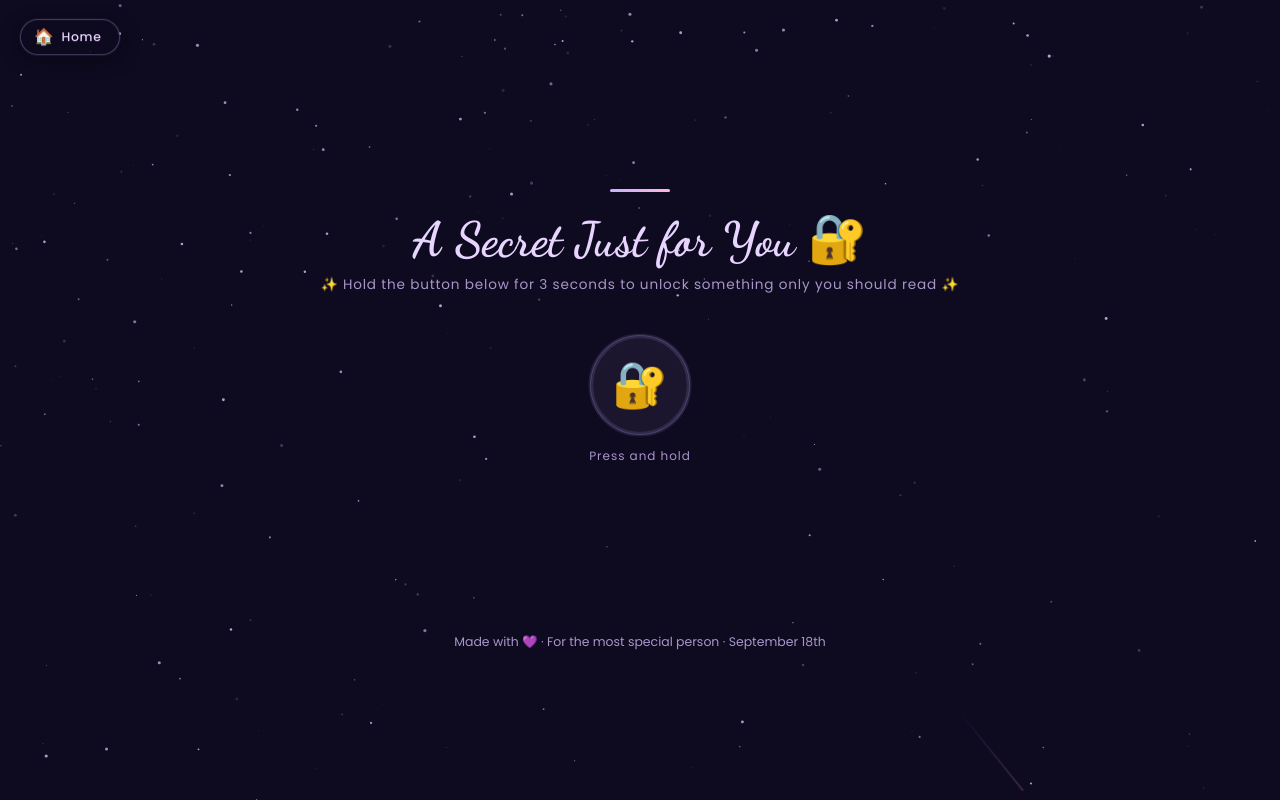
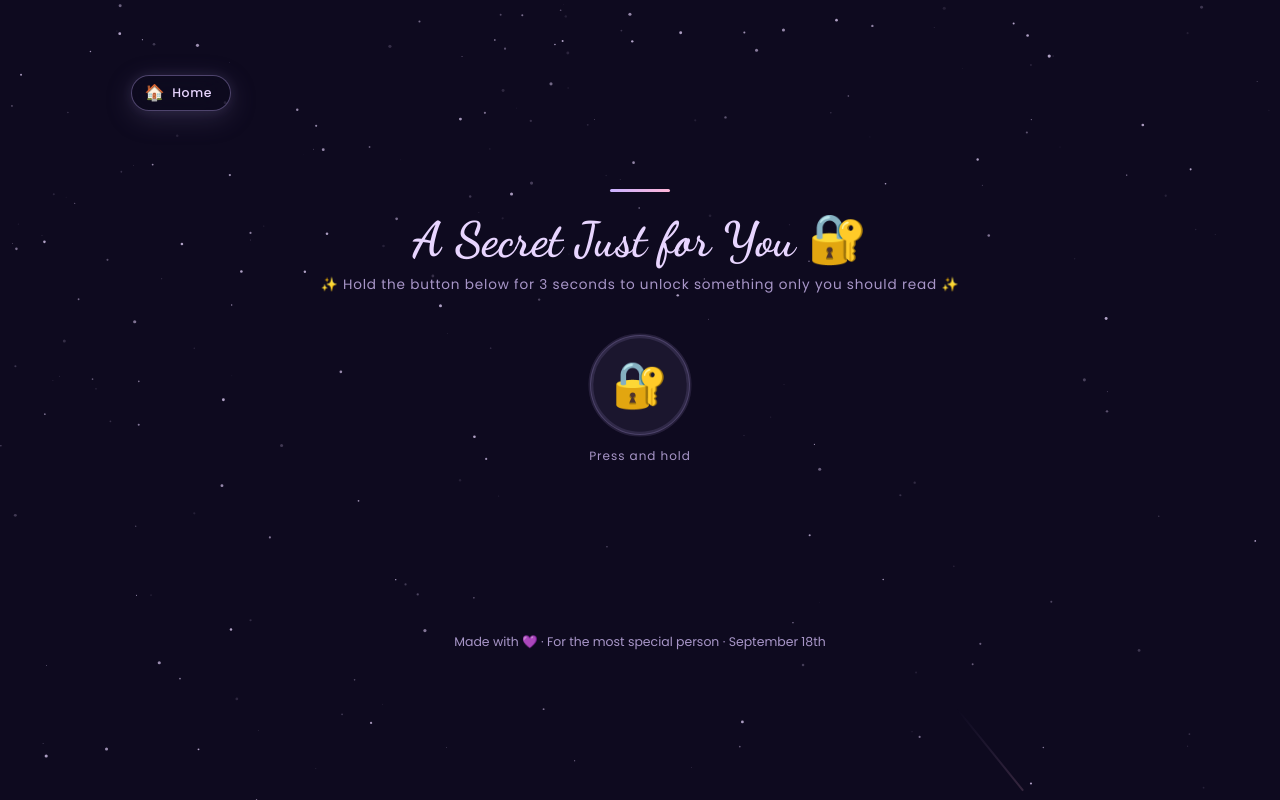
Before and after one commit to task-masterr01/DP-Birthday-Portfolio, a React (Vite) app: page /secret in a window 1280 px wide. Built offline with nearby package versions, Linux system fonts and the light colour scheme; a web font is replaced by a local one.

Commit message:
feat: home button drifts randomly across screen like a balloon using requestAnimationFrame

```diff
--- a/src/components/HomeButton.jsx
+++ b/src/components/HomeButton.jsx
@@ -1,29 +1,71 @@
+import { useEffect, useRef, useState } from 'react';
 import { useLocation, useNavigate } from 'react-router-dom';
 
 export default function HomeButton({ exiting, setExiting }) {
   const navigate = useNavigate();
   const location = useLocation();
+  const posRef = useRef({ x: 20, y: 20 });
+  const velRef = useRef({ x: 0.18, y: 0.12 });
+  const rafRef = useRef(null);
+  const [style, setStyle] = useState({ left: '20px', top: '20px' });
 
-  // Only show on pages other than home
+  const BTN_W = 90;  // approx button width px
+  const BTN_H = 36;  // approx button height px
+
+  useEffect(() => {
+    const drift = () => {
+      const vw = window.innerWidth;
+      const vh = window.innerHeight;
+      let { x, y } = posRef.current;
+      let { x: vx, y: vy } = velRef.current;
+
+      // Slightly randomize velocity each frame for organic feel
+      vx += (Math.random() - 0.5) * 0.03;
+      vy += (Math.random() - 0.5) * 0.03;
+
+      // Clamp velocity so it never moves too fast or stops
+      const MAX_SPD = 0.55;
+      const MIN_SPD = 0.08;
+      const speed = Math.hypot(vx, vy);
+      if (speed > MAX_SPD) { vx = (vx / speed) * MAX_SPD; vy = (vy / speed) * MAX_SPD; }
+      if (speed < MIN_SPD) { vx *= 1.05; vy *= 1.05; }
+
+      x += vx;
+      y += vy;
+
+      // Bounce off walls
+      if (x < 10)            { x = 10;            vx = Math.abs(vx); }
+      if (x > vw - BTN_W - 10) { x = vw - BTN_W - 10; vx = -Math.abs(vx); }
+      if (y < 10)            { y = 10;            vy = Math.abs(vy); }
+      if (y > vh - BTN_H - 10) { y = vh - BTN_H - 10; vy = -Math.abs(vy); }
+
+      posRef.current = { x, y };
+      velRef.current = { x: vx, y: vy };
+      setStyle({ left: `${x}px`, top: `${y}px` });
+      rafRef.current = requestAnimationFrame(drift);
+    };
+
+    rafRef.current = requestAnimationFrame(drift);
+    return () => cancelAnimationFrame(rafRef.current);
+  }, []);
+
   if (location.pathname === '/') return null;
 
   const handleHome = () => {
     if (exiting) return;
     setExiting(true);
-    setTimeout(() => navigate('/'), 600); // match PageTransition exit duration
+    setTimeout(() => navigate('/'), 600);
   };
 
-
   return (
-    <div className={`home-roamer ${exiting ? 'home-btn-exit' : ''}`}>
     <button
-        className="home-float-btn"
+      className={`home-float-btn ${exiting ? 'home-btn-exit' : ''}`}
+      style={style}
       onClick={handleHome}
       aria-label="Go to home page"
     >
       <span className="home-btn-icon">🏠</span>
       <span className="home-btn-label">Home</span>
     </button>
-    </div>
   );
 }
--- a/src/index.css
+++ b/src/index.css
@@ -159,57 +159,42 @@ section{position:relative;z-index:10;width:100%;}
 footer{text-align:center;padding:2.5rem 1rem;color:var(--muted);font-size:.78rem;position:relative;z-index:10;}
 
 /* ── HOME BUTTON ────────────────────────────────────── */
-.home-roamer{
-  position:absolute;
-  top:clamp(.75rem,2vw,1.25rem);
-  left:clamp(.75rem,2vw,1.25rem);
+.home-float-btn{
+  position:fixed;
   z-index:9999;
-  transition:opacity .4s ease,transform .4s ease;
-}
-.home-btn-exit{opacity:0;transform:scale(.5);}
-.home-float-btn{
   display:flex;
   align-items:center;
   gap:.45rem;
   padding:.55rem 1.1rem .55rem .8rem;
-  border:1px solid rgba(201,177,255,.3);
+  border:1px solid rgba(201,177,255,.35);
   border-radius:999px;
-  background:rgba(14,10,31,.65);
-  backdrop-filter:blur(14px);
-  -webkit-backdrop-filter:blur(14px);
+  background:rgba(14,10,31,.7);
+  backdrop-filter:blur(16px);
+  -webkit-backdrop-filter:blur(16px);
   color:var(--lav-lt);
+  animation:btnBob 3.2s ease-in-out infinite alternate;
   font-family:'Poppins',sans-serif;
   font-size:.78rem;
   font-weight:500;
   letter-spacing:.05em;
   cursor:pointer;
   box-shadow:0 4px 20px rgba(0,0,0,.35),0 0 0 1px rgba(201,177,255,.08);
-  animation:bob 3s ease-in-out infinite alternate;
-  transition:transform .25s ease,box-shadow .25s ease,background .25s ease;
+  transition:box-shadow .25s ease,background .25s ease,opacity .5s ease;
+  will-change:left,top;
 }
 .home-float-btn:hover{
   background:rgba(201,177,255,.12);
-  transform:scale(1.06);
-  box-shadow:0 8px 28px rgba(201,177,255,.25);
+  box-shadow:0 8px 28px rgba(201,177,255,.3);
 }
-.home-float-btn:active{transform:scale(.96);}
+.home-float-btn:active{transform:scale(.94);}
+.home-btn-exit{opacity:0 !important;pointer-events:none;}
 .home-btn-icon{font-size:1rem;line-height:1;}
 .home-btn-label{line-height:1;}
 
-@keyframes roamScreen {
-  0% { transform:translate(0, 0) rotate(-3deg); }
-  25% { transform:translate(30vw, 15vh) rotate(5deg); }
-  50% { transform:translate(60vw, -10vh) rotate(-5deg); }
-  75% { transform:translate(20vw, 30vh) rotate(3deg); }
-  100% { transform:translate(70vw, 5vh) rotate(-4deg); }
-}
-@keyframes bob {
-  0% { transform:translateY(0); }
-  100% { transform:translateY(-15px); }
-}
-@keyframes swing {
-  0% { transform:rotate(-10deg); }
-  100% { transform:rotate(10deg); }
+@keyframes btnBob {
+  0%   { box-shadow:0 4px 20px rgba(0,0,0,.35),0 0 0 1px rgba(201,177,255,.08); }
+  50%  { box-shadow:0 8px 30px rgba(201,177,255,.25),0 0 20px rgba(201,177,255,.1); }
+  100% { box-shadow:0 4px 20px rgba(0,0,0,.35),0 0 0 1px rgba(201,177,255,.08); }
 }
 
 /* ── PAGE TRANSITIONS ───────────────────────────────── */
```
Lines whose indentation alone changed are shown as unchanged.
